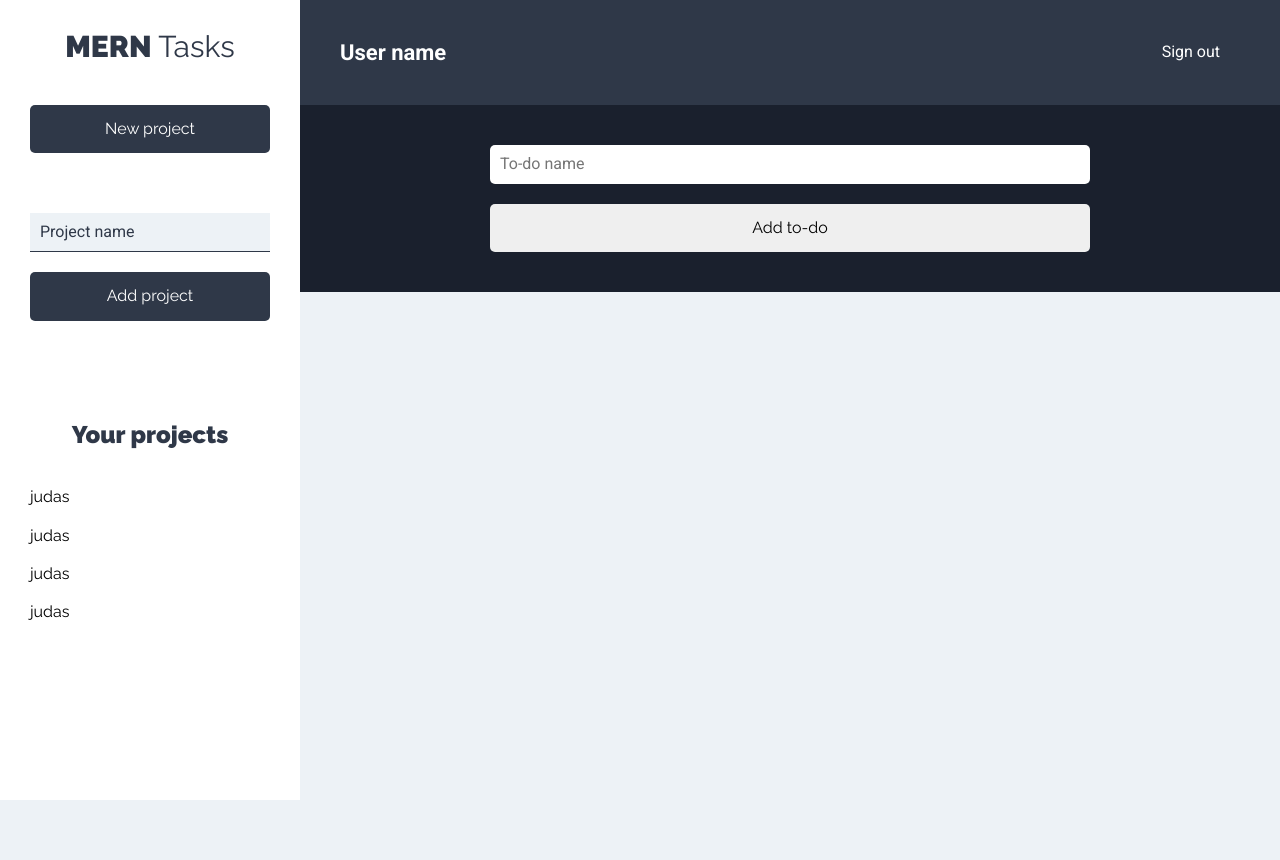
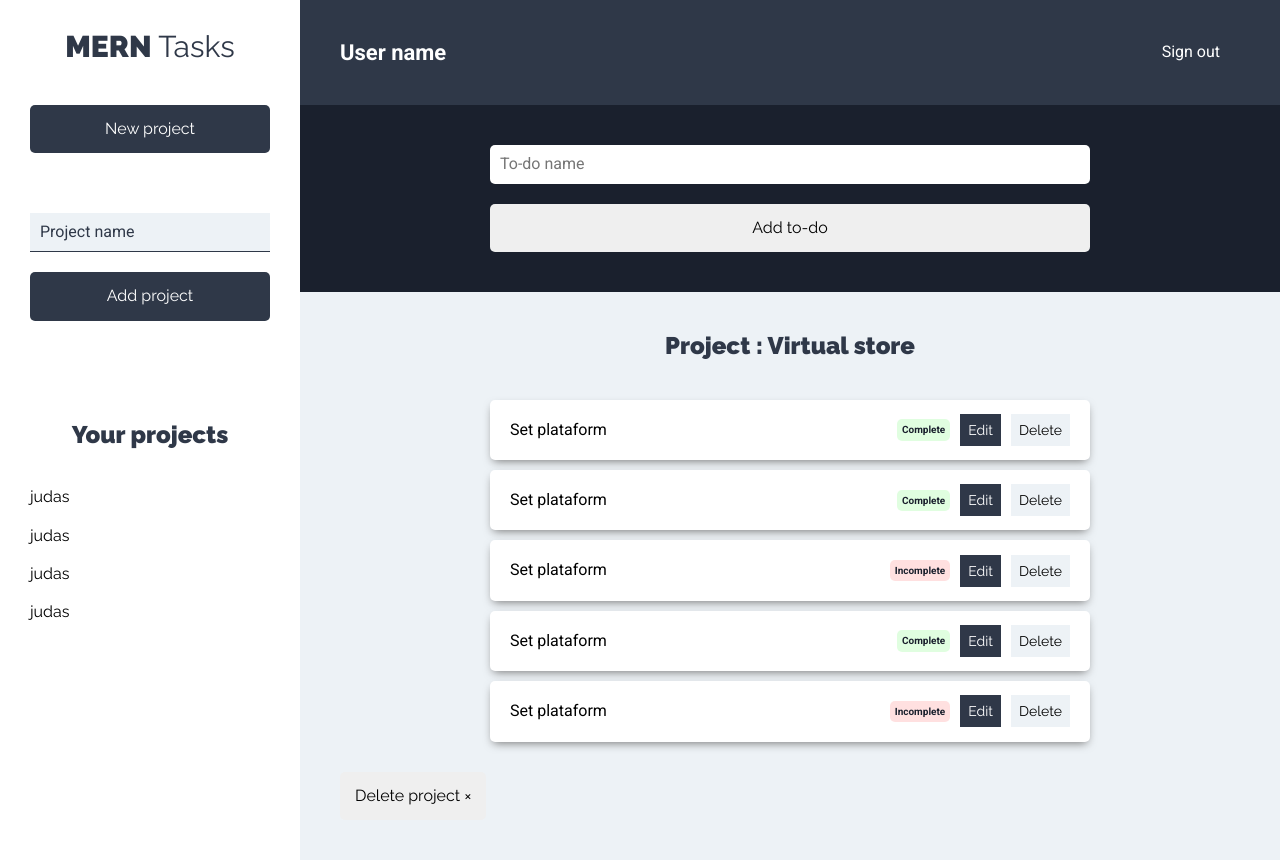
Before and after one commit to Sergio99778/clientMERN, a React (Vite) app: page /proyects in a window 1280 px wide. Before the commit the page ends 800 px from the top, so only its background shows below. Built offline with nearby package versions, Linux system fonts and the light colour scheme.

Commit message:
Adding ListTodos to Projects

```diff
--- a/src/components/proyects/Projects.jsx
+++ b/src/components/proyects/Projects.jsx
@@ -4,6 +4,7 @@ import React from "react";
 import Sidebar from "../layout/Sidebar";
 import Header from "../layout/Header";
 import FormTodo from "../todos/FormTodo";
+import ListTodos from "../todos/ListTodos";
 
 const Proyects = () => {
   return (
@@ -13,7 +14,9 @@ const Proyects = () => {
         <Header />
         <main>
           <FormTodo />
-          <div className="contenedor-tareas"></div>
+          <div className="contenedor-tareas">
+            <ListTodos />
+          </div>
         </main>
       </div>
     </div>
--- /dev/null
+++ b/src/components/todos/ListTodos.jsx
@@ -0,0 +1,34 @@
+import React, { Fragment } from "react";
+
+//Components
+import Todo from "./Todo";
+
+const ListTodos = () => {
+  const projectTodos = [
+    { name: "Set plataform", state: true },
+    { name: "Set plataform", state: true },
+    { name: "Set plataform", state: false },
+    { name: "Set plataform", state: true },
+    { name: "Set plataform", state: false },
+  ];
+
+  return (
+    <Fragment>
+      <h2>Project : Virtual store</h2>
+      <ul className="listado-tareas">
+        {projectTodos.length === 0 ? (
+          <li className="tarea">
+            <p>The project doesn't has to-dos</p>
+          </li>
+        ) : (
+          projectTodos.map((todo) => <Todo todo={todo} />)
+        )}
+      </ul>
+      <button className="btn btn-eliminar" type="button">
+        Delete project &times;
+      </button>
+    </Fragment>
+  );
+};
+
+export default ListTodos;
--- /dev/null
+++ b/src/components/todos/Todo.jsx
@@ -0,0 +1,30 @@
+import React from "react";
+
+const Todo = ({ todo }) => {
+  return (
+    <li className="tarea sombra">
+      <p>{todo.name}</p>
+      <div className="estado">
+        {todo.state ? (
+          <button type="button" className="completo">
+            Complete
+          </button>
+        ) : (
+          <button type="button" className="incompleto">
+            Incomplete
+          </button>
+        )}
+      </div>
+      <div className="acciones">
+        <button className="btn btn-primario" type="button">
+          Edit
+        </button>
+        <button className="btn btn-secundario" type="button">
+          Delete
+        </button>
+      </div>
+    </li>
+  );
+};
+
+export default Todo;
```
